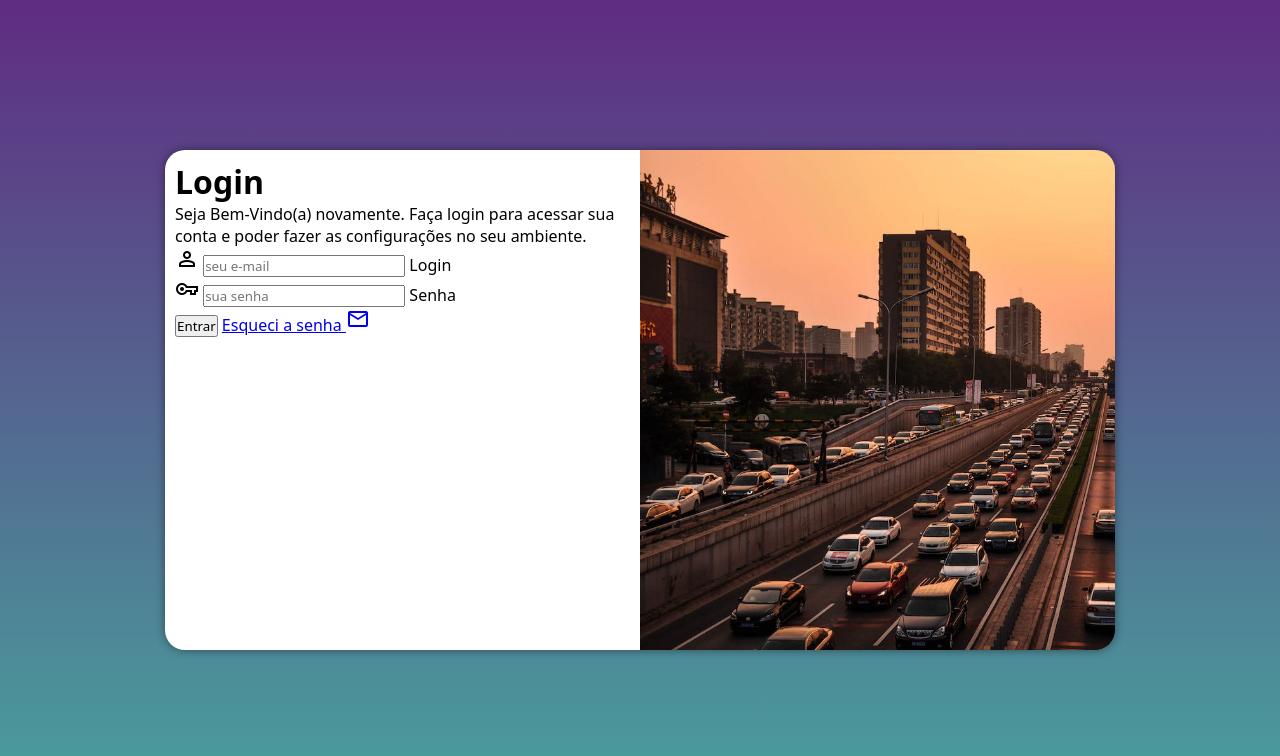
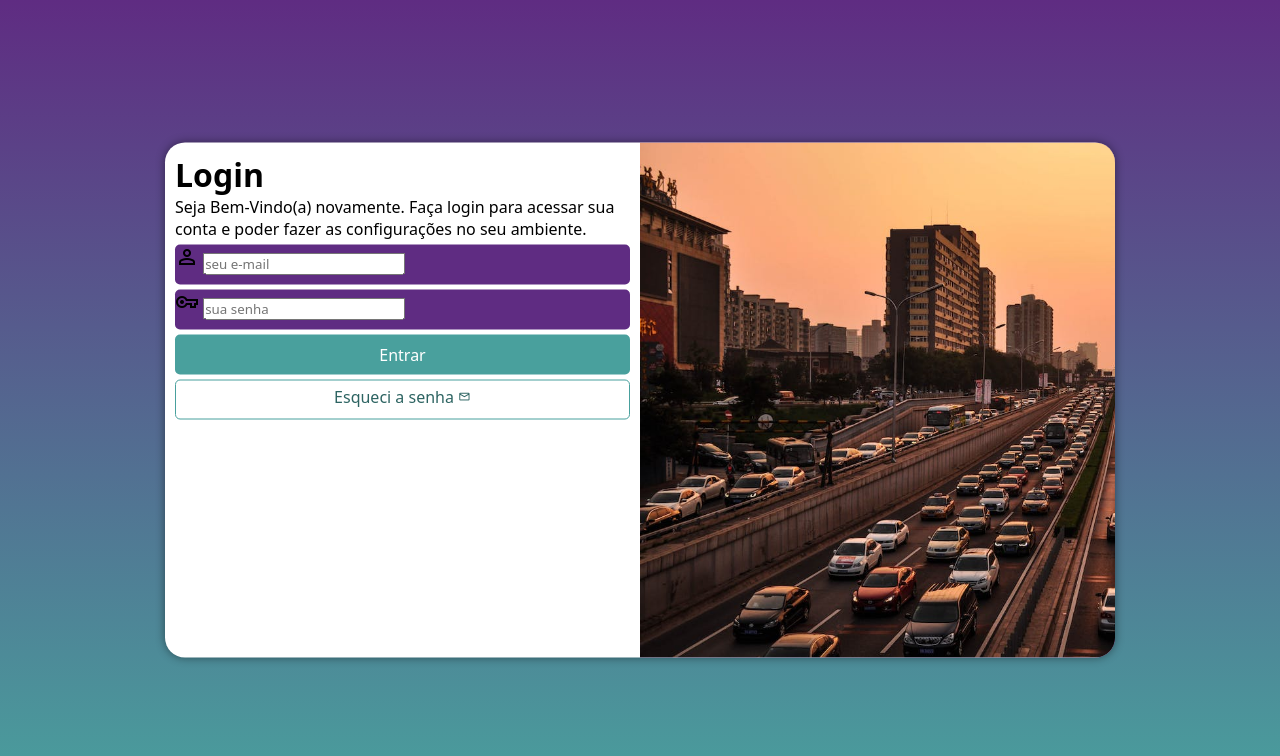
Before and after one commit to Evoluwilll/projeto-login, a PHP site: page / in a window 1280 px wide. Shown: the top 756 px of the page. Run offline with PHP 8.4, Linux system fonts and the light colour scheme.

Commit message:
formatação do formulário

```diff
--- a/estilos/style.css
+++ b/estilos/style.css
@@ -42,7 +42,7 @@ section#login {
 
     background-color: white;
     width: 250px;
-    height: 500px;
+    height: 515px;
     border-radius: 20px;
     box-shadow: 0px 0px 10px hsla(0, 0%, 0%, 0.450);
 
@@ -72,3 +72,55 @@ div#fomulario > h1 {
 div#fomulario > p {
     font-size: 0.8em;
 }
+
+form > div.campo {
+    background-color: #5f2c82;
+    width: 100%;
+    display: block;
+    height: 40px;
+    border-radius: 5px;
+    margin: 5px 0px;
+
+}
+
+div.campo > label {
+    display: none;
+}
+
+form > input[type=submit] {
+    display: block;
+    font-size: 1em;
+    width: 100%;
+    height: 40px;
+    background-color: #49a09d;
+    color: white;
+    border: none;
+    border-radius: 5px;
+}
+
+form > input[type=submit]:hover {
+    background-color: #2d6462;
+}
+
+form > a.botao {
+    display: block;
+    text-align: center;
+    font-size: 1em;
+    width: 100%;
+    height: 40px;
+    padding-top: 5px;
+    margin-top: 5px;
+    background-color: white;
+    color: #2d6462;
+    border: 1px solid #49a09d;
+    border-radius: 5px;
+    text-decoration: none;
+}
+
+form > a.botao:hover {
+    background-color: #6cd3cf;
+}
+
+form > a.botao > span {
+font-size: 0.8em;
+}
--- a/index.html
+++ b/index.html
@@ -30,7 +30,7 @@
 
                     </div>
                     <input type="submit" value="Entrar">
-                    <a href="esqueci.html">
+                    <a href="esqueci.html" class="botao">
                         Esqueci a senha <span class="material-symbols-outlined"> mail </span>
 
                     </a>
```
